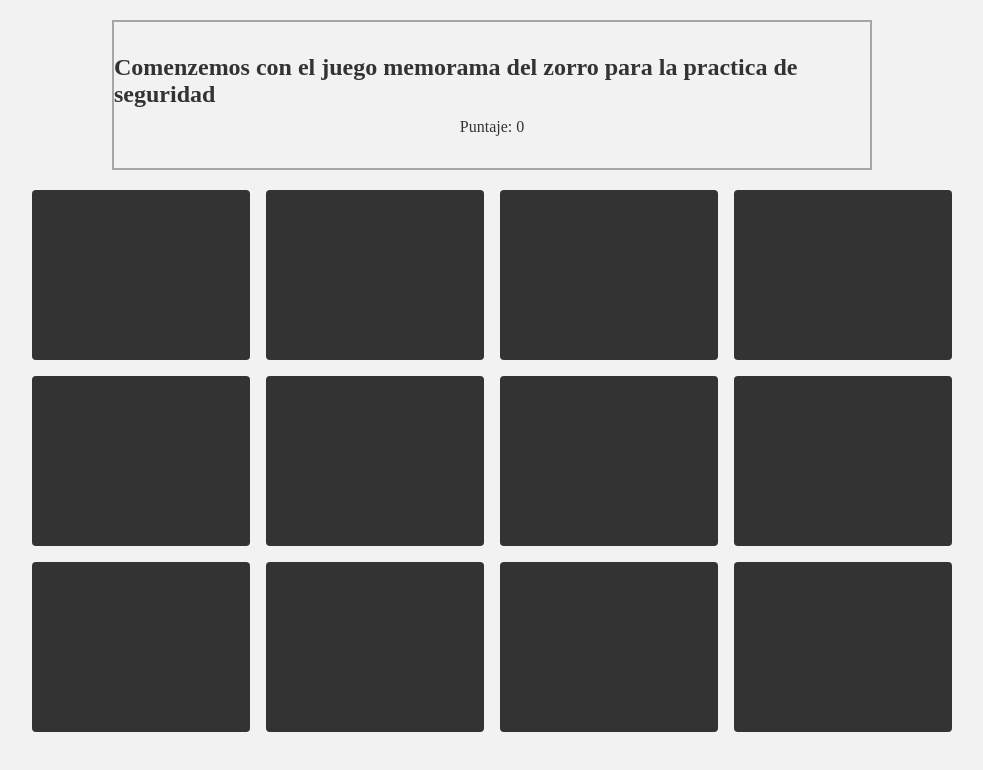
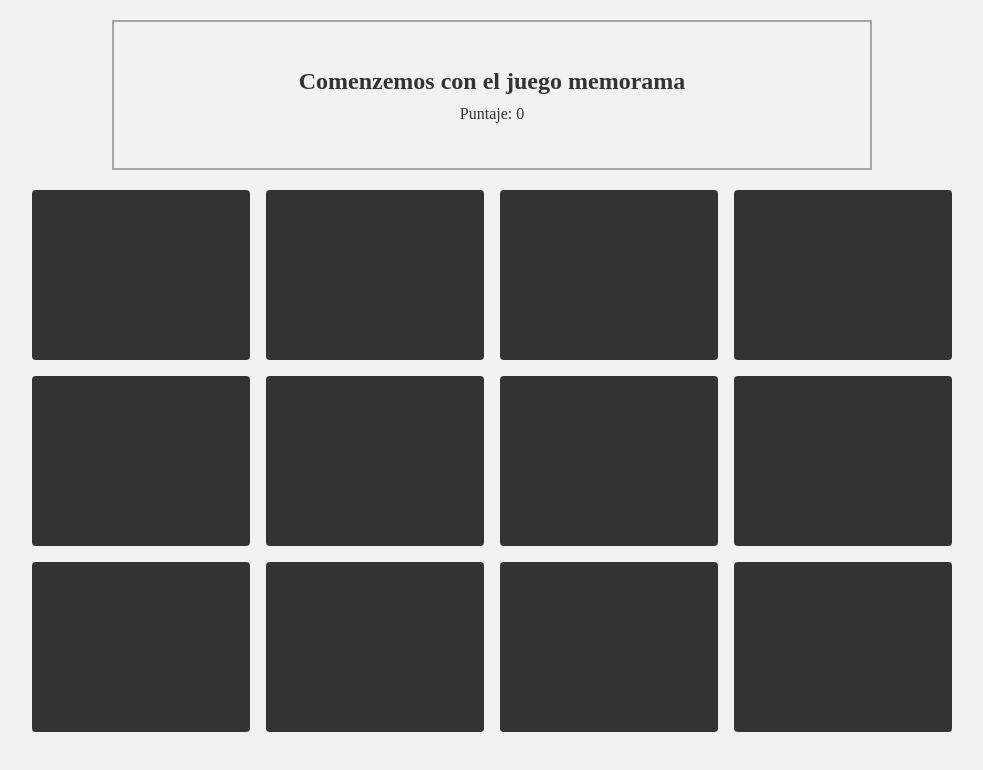
Before and after one commit to shalapy1998/videojuego, a plain HTML site: page index.html in a window 1280 px wide. Shown: the whole page, without its empty margins (148-1131 px from the left). Drawn offline with Linux system fonts and the light colour scheme; grey boxes are pictures that could not be loaded; files whose address does not match are found by name.

Commit message:
version 1.0.1.1 , se realizo la modificon del titulo

```diff
--- a/index.html
+++ b/index.html
@@ -10,7 +10,7 @@
 </head>
 <body>
     <div class="head">
-        <h2>Comenzemos con el juego memorama del zorro para la practica de seguridad</h2>
+        <h2>Comenzemos con el juego memorama </h2>
         <div class="score">Puntaje: <span>0</span></div>
         <div id="tiempo"></div>
     </div>
```
